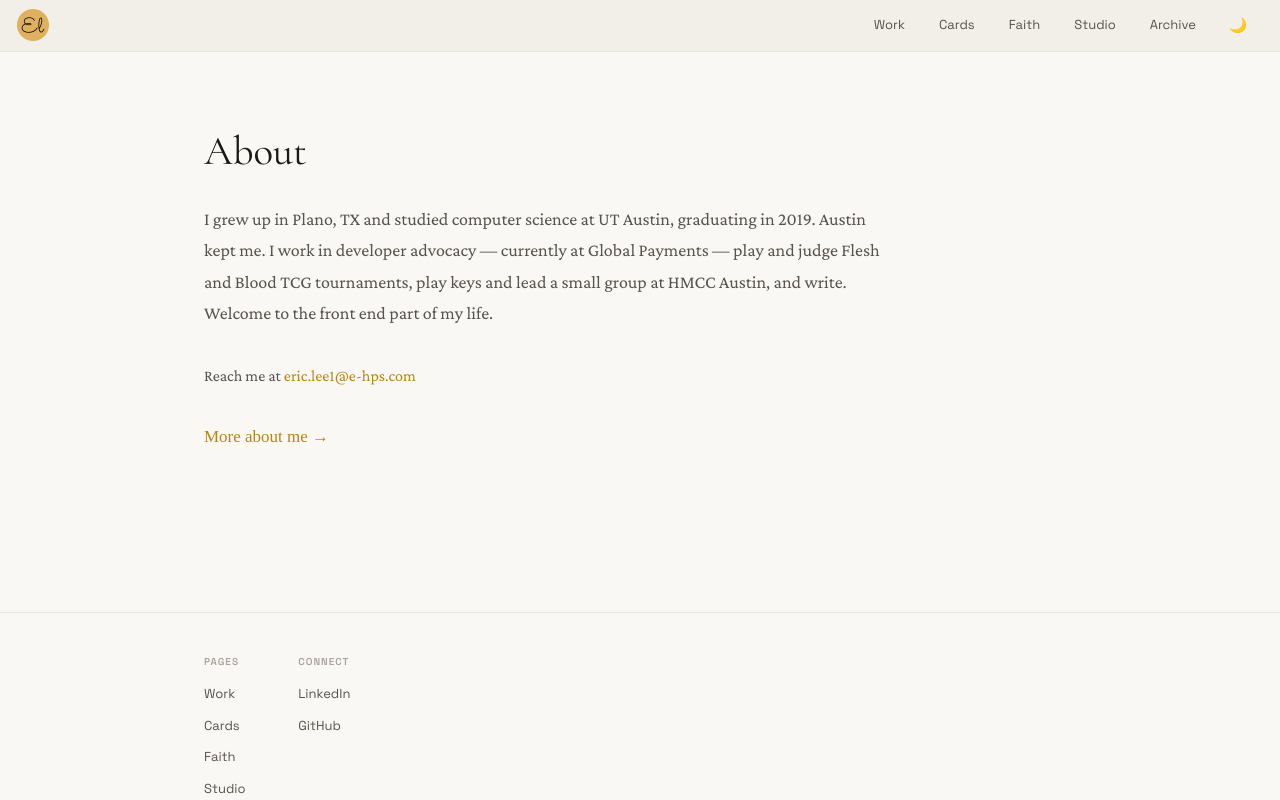
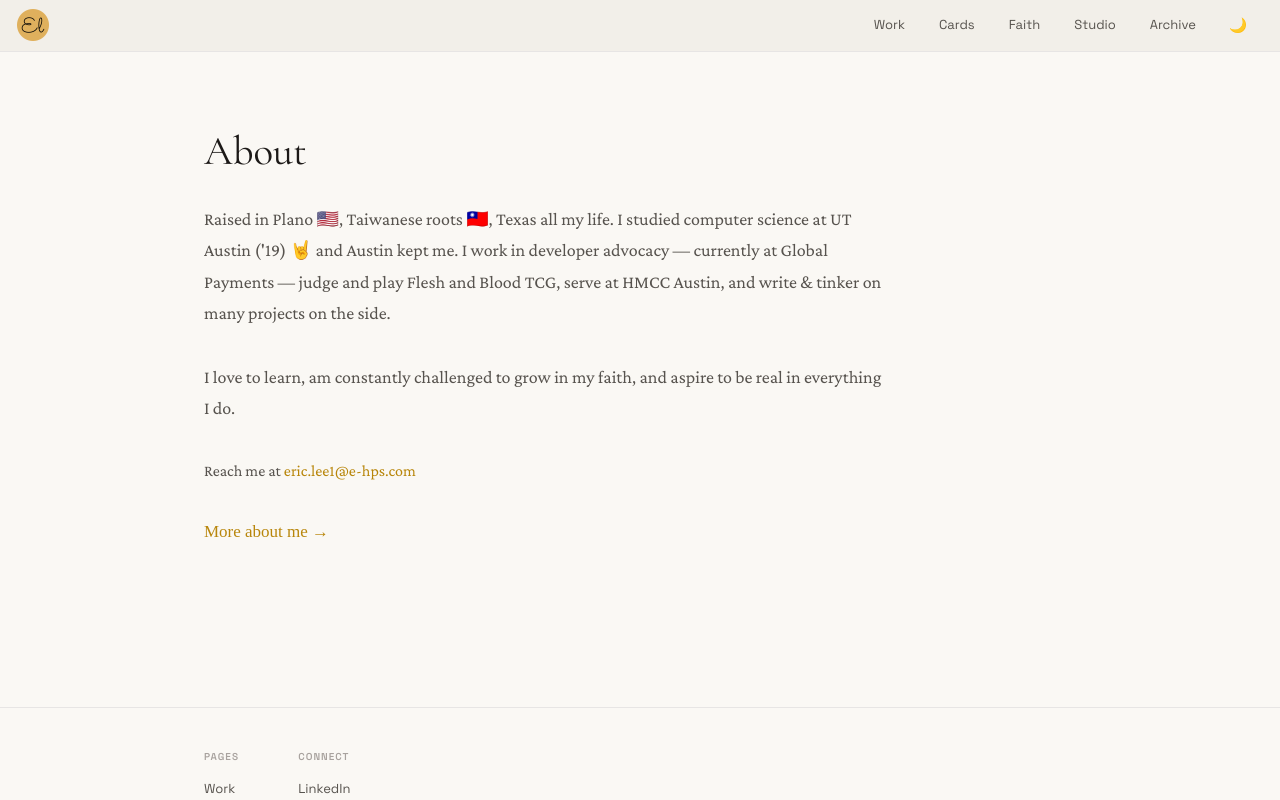
Before and after one commit to theCreedo/ericjmlee-next, a Next.js app: page /about in a window 1280 px wide. Shown: the top 800 px of the page. Built offline with nearby package versions, Linux system fonts and the light colour scheme.

Commit message:
content(about): remove placeholder closing sentence

```diff
--- a/pages/about/index.js
+++ b/pages/about/index.js
@@ -15,10 +15,13 @@ export default function About() {
       <div className={styles.page}>
         <h1>About</h1>
         <p className={styles.lead}>
-          I grew up in Plano, TX and studied computer science at UT Austin, graduating in 2019.
-          Austin kept me. I work in developer advocacy — currently at Global Payments — play and judge Flesh
-          and Blood TCG tournaments, play keys and lead a small group at HMCC Austin,
-          and write. Welcome to the front end part of my life.
+          Raised in Plano 🇺🇸, Taiwanese roots 🇹🇼, Texas all my life. I studied computer science
+          at UT Austin ({"'"}19) 🤘 and Austin kept me. I work in developer advocacy —
+          currently at Global Payments — judge and play Flesh and Blood TCG, serve at HMCC Austin, and write & tinker on many projects on the side.
+        </p>
+        <p className={styles.lead}>
+          I love to learn, am constantly challenged to grow in my faith, and aspire
+          to be real in everything I do.
         </p>
         <p className={styles.lead} style={{ fontSize: '16px', marginTop: 0 }}>
           Reach me at{' '}
```
